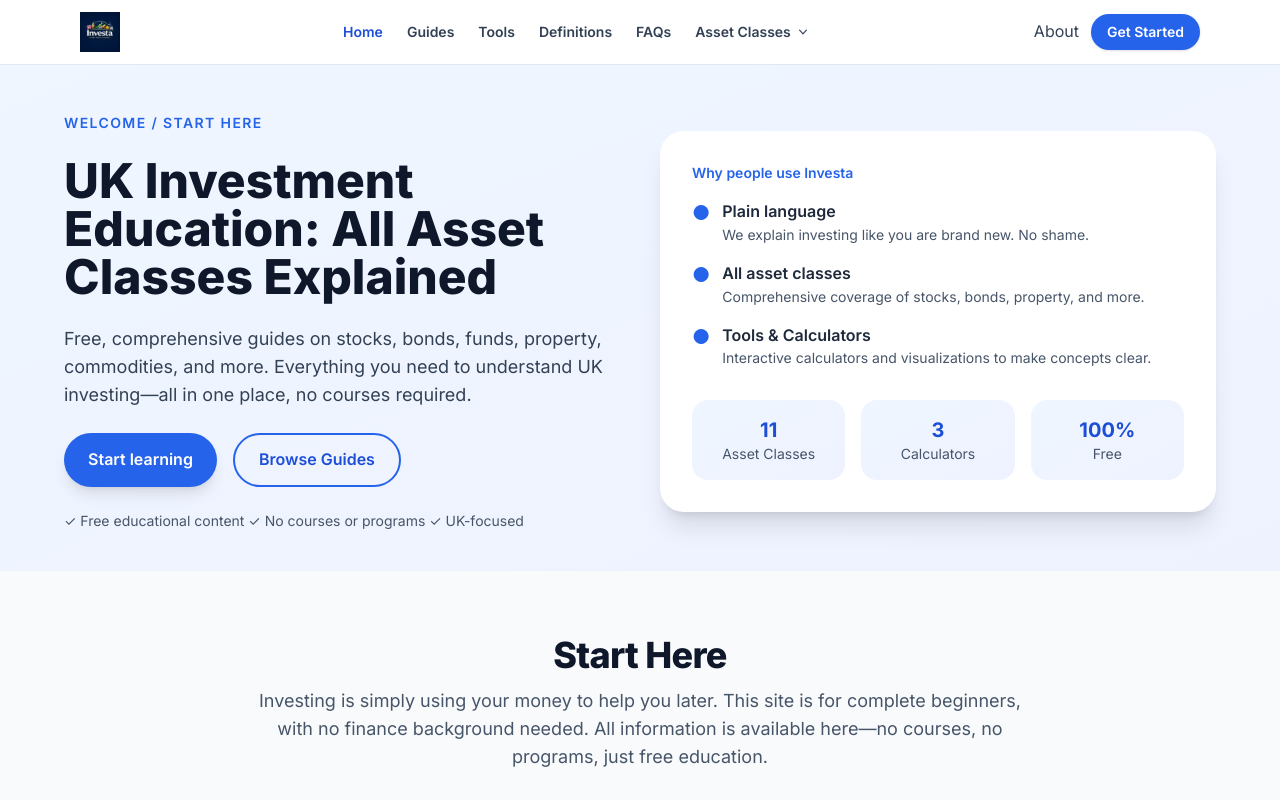
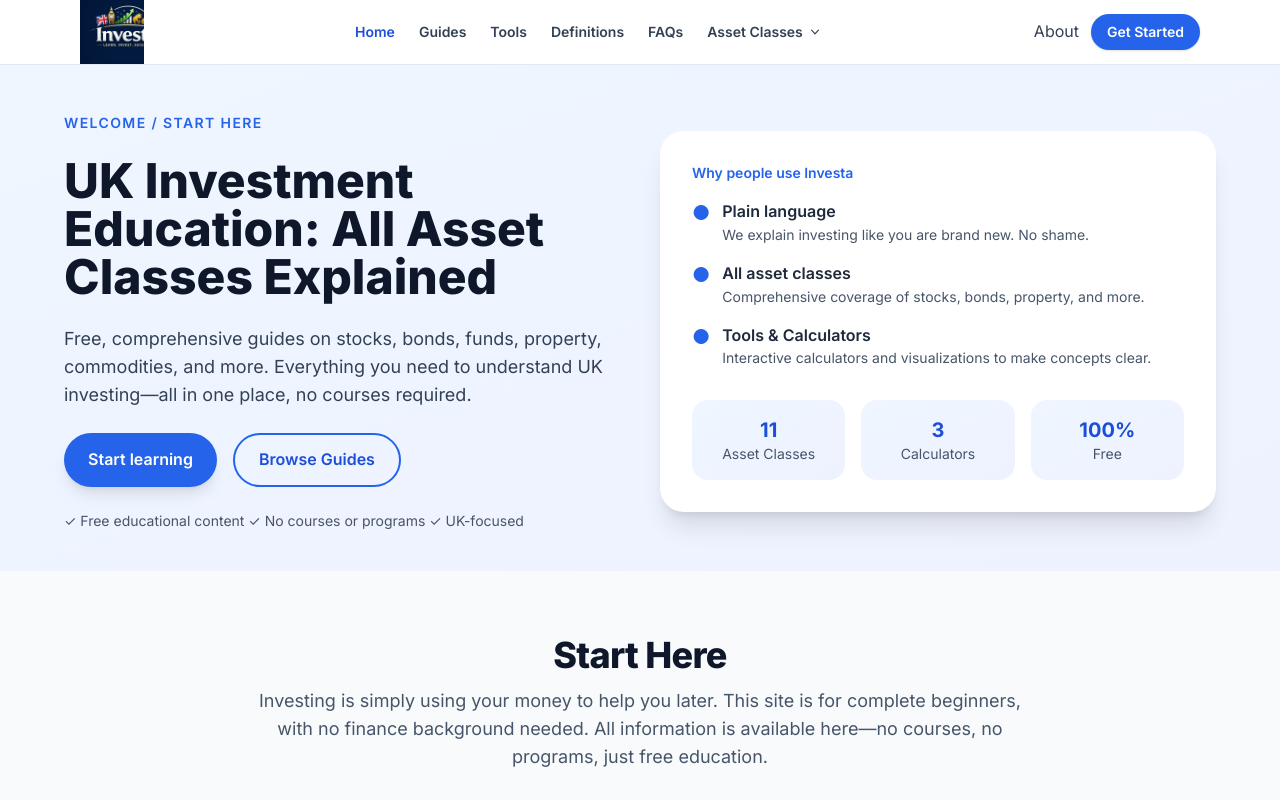
Before and after one commit to amitsarkar007/investa, a React (Vite) app: page / in a window 1280 px wide. Shown: the top 800 px of the page. Built offline with nearby package versions, Linux system fonts and the light colour scheme.

Commit message:
Make header logo appear bigger with scaling
- Increased logo height from h-10 to h-16
- Added 1.5x scale transform to make logo appear larger
- Set transform origin to left center for proper alignment
- Added overflow-hidden to container for clean cropping

```diff
--- a/src/components/Navbar.tsx
+++ b/src/components/Navbar.tsx
@@ -19,11 +19,12 @@
       </a>
       <div className="max-w-6xl mx-auto px-4">
         <div className="flex items-center justify-between h-16">
-          <Link className="flex items-center gap-2" to="/" aria-label="Investa Home">
+          <Link className="flex items-center gap-2 overflow-hidden" to="/" aria-label="Investa Home">
             <img
               src="/assets/images/Investa.png"
               alt="Investa"
-              className="h-10 w-auto"
+              className="h-16 w-auto object-contain object-left"
+              style={{ transform: 'scale(1.5)', transformOrigin: 'left center' }}
             />
           </Link>
 
```
